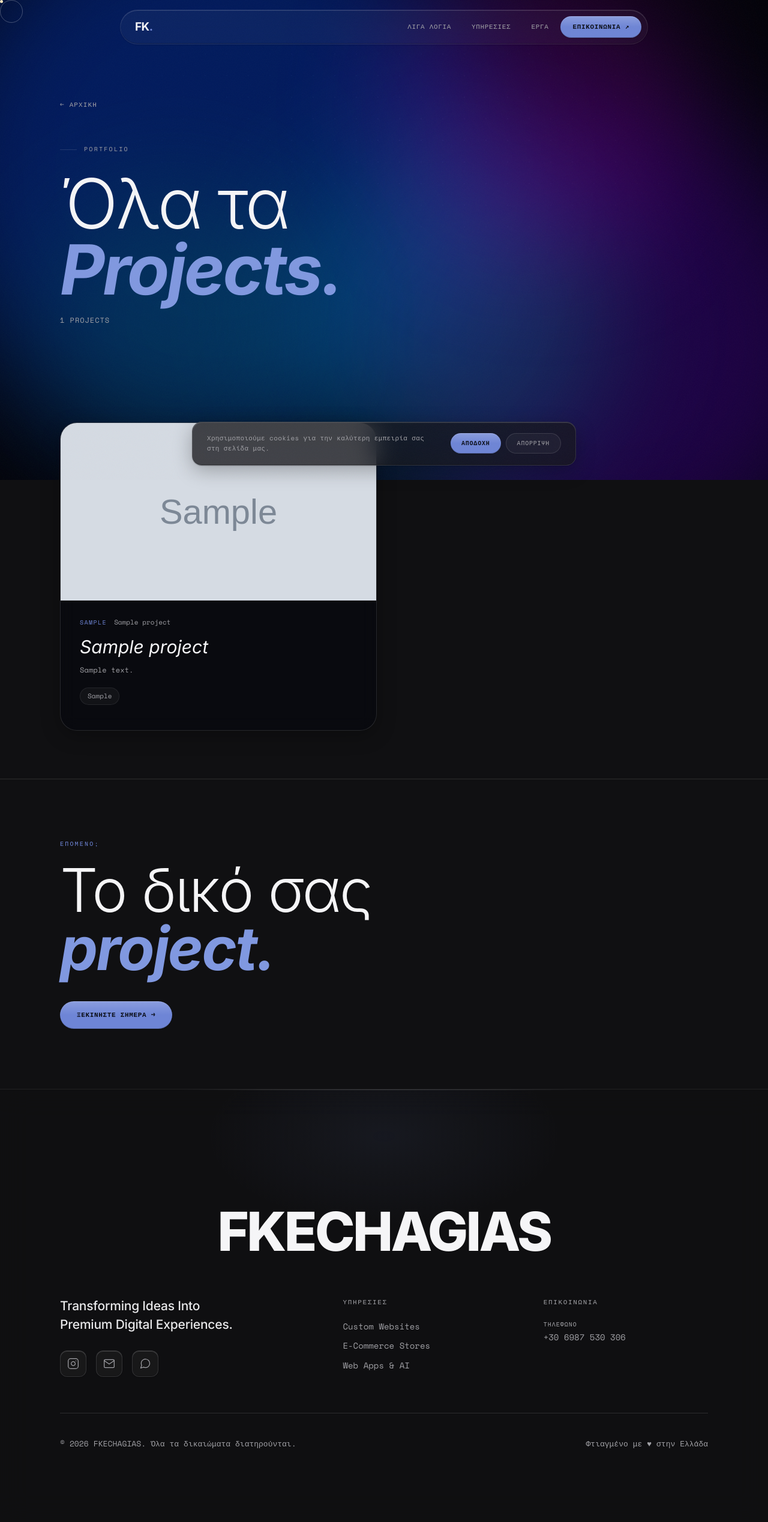
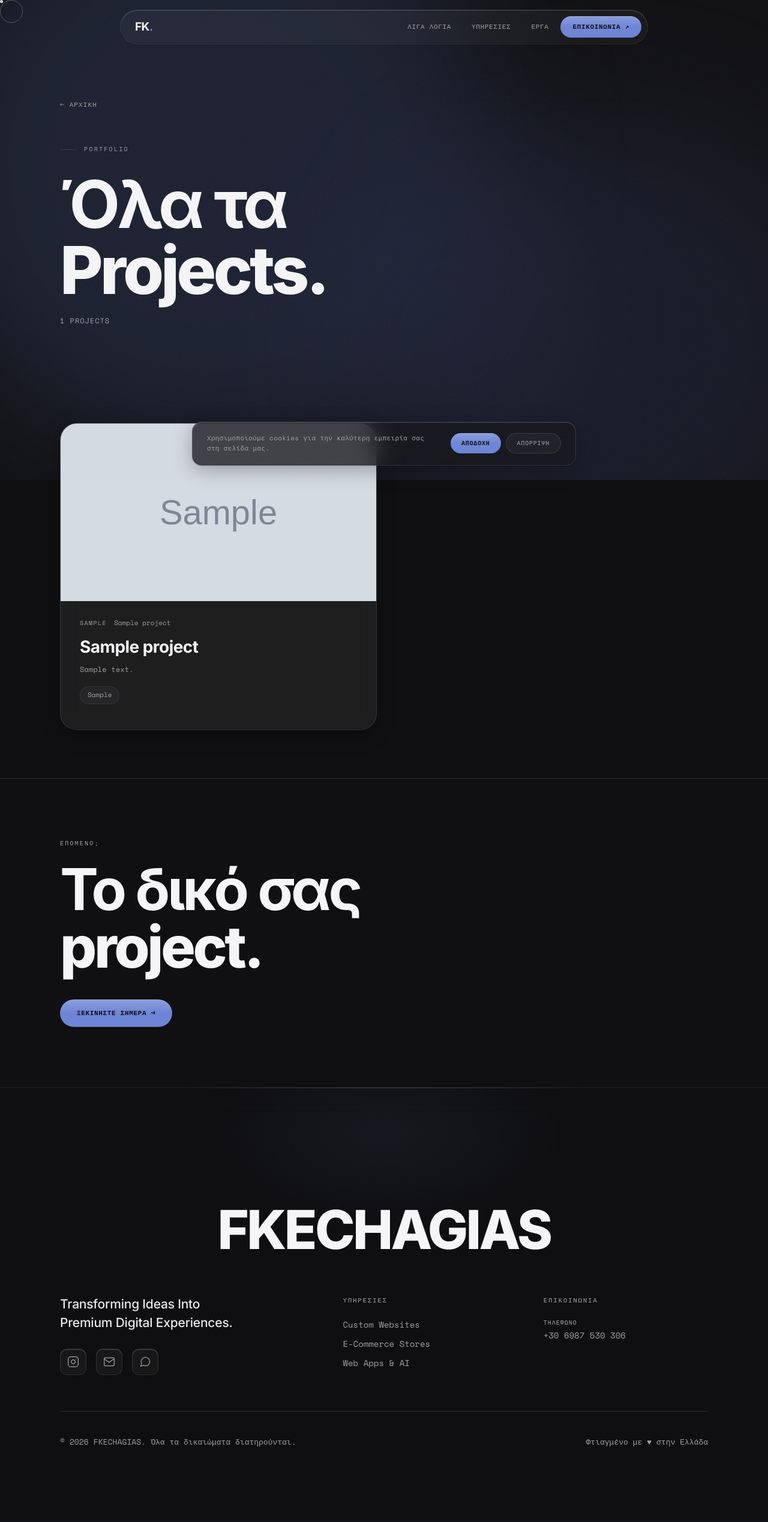
Before and after one commit to FotisKechagias/fkechagias.gr, a Django app: page /projects/ in a window 1280 px wide. Shown: the whole page at 60% size. After the commit the page ends 2411 px from the top, so only its background shows below. Run offline with Django 4.2, Linux system fonts and the light colour scheme; tables that the repository leaves empty hold one stand-in row (values such as "Sample post"); grey boxes marked "Sample" are stand-in pictures; some libraries are stand-ins or nearby versions.

Commit message:
Liquid glass redesign 9/9: project list page, ambient blobs, fallback fixes
project_list.html embedded styles move to the shared tokens: cards on
the glass recipe, bold titles (no italic/gradient accents), neutral
placeholder instead of hue-shifted gradients, accent CTA with dark ink
text. Ambient background blobs desaturated to two low-chroma navy
washes (3 blobs instead of 5). Slider-leftover UI recolored to tokens.
@supports fallback now targets .nav-inner and covers marquee/badge/
view-all strip.

```diff
--- a/static/css/styles.css
+++ b/static/css/styles.css
@@ -87,9 +87,10 @@
 }
 
 @supports not (backdrop-filter: blur(1px)) {
-  .nav-glass, .mobile-menu, #cookie-banner, .contact-form-minimal,
-  .xp-about-card, .pd-sidebar-block, .pl-card-link, .site-footer,
-  .btn-ghost {
+  .nav-inner, .nav-glass.scrolled .nav-inner, .mobile-menu,
+  .cookie-banner, .contact-form-minimal, .xp-about-card,
+  .pd-sidebar-block, .pl-card-link, .site-footer, .btn-ghost,
+  .hero-marquee, .hero-available, .xp-hend {
     background: var(--bg-elevated) !important;
   }
 }
@@ -454,7 +455,7 @@ body:not(.is-slider) .reveal-up.visible {
   pointer-events: none;
   z-index: 0;
   overflow: hidden;
-  background: oklch(0.09 0.02 260);
+  background: var(--bg);
   /* Προωθεί το fixed+blurred background στο δικό του compositor layer ώστε
      το iOS Safari να μην το ξαναζωγραφίζει σε κάθε frame του scroll (jank fix) */
   transform: translateZ(0);
@@ -466,12 +467,14 @@ body:not(.is-slider) .reveal-up.visible {
   content: '';
   position: absolute;
   inset: 0;
-  background-image: radial-gradient(oklch(1 0 0 / 0.05) 1px, transparent 1px);
+  background-image: radial-gradient(rgba(255, 255, 255, 0.05) 1px, transparent 1px);
   background-size: 36px 36px;
   mask-image: radial-gradient(ellipse 80% 60% at 50% 30%, black 0%, transparent 80%);
   -webkit-mask-image: radial-gradient(ellipse 80% 60% at 50% 30%, black 0%, transparent 80%);
 }
 @media (max-width: 768px) { .ambient-bg::before { display: none; } }
+/* Blobs: αποκορεσμένα, μονής απόχρωσης, πολύ χαμηλής έντασης —
+   δίνουν βάθος χωρίς να γίνονται πολύχρωμο gradient show */
 .ab-blob {
   position: absolute;
   border-radius: 50%;
@@ -480,43 +483,28 @@ body:not(.is-slider) .reveal-up.visible {
 .ab-1 {
   width: 75vmax;
   height: 75vmax;
-  background: oklch(0.45 0.28 250);
-  opacity: 0.38;
+  background: #2a3352;
+  opacity: 0.5;
   top: -25%;
   left: -10%;
 }
 .ab-2 {
   width: 60vmax;
   height: 60vmax;
-  background: oklch(0.42 0.24 290);
-  opacity: 0.32;
+  background: #232841;
+  opacity: 0.45;
   bottom: -20%;
   right: -10%;
 }
 .ab-3 {
   width: 45vmax;
   height: 45vmax;
-  background: oklch(0.58 0.22 195);
-  opacity: 0.26;
+  background: #262c45;
+  opacity: 0.3;
   top: 30%;
   left: 35%;
 }
-.ab-4 {
-  width: 40vmax;
-  height: 40vmax;
-  background: oklch(0.50 0.26 320);
-  opacity: 0.24;
-  top: -10%;
-  right: 10%;
-}
-.ab-5 {
-  width: 35vmax;
-  height: 35vmax;
-  background: oklch(0.52 0.20 170);
-  opacity: 0.20;
-  bottom: 5%;
-  left: 5%;
-}
+.ab-4, .ab-5 { display: none; }
 /* ── UI Elements ────────────────────────────────────────────── */
 
 
@@ -945,13 +933,13 @@ body:not(.is-slider) .site-footer.story-section {
   font-size: 8px;
   letter-spacing: 0.3em;
   text-transform: uppercase;
-  color: oklch(0.68 0.02 260);
+  color: var(--text-muted);
 }
 
 .sh-track {
   width: 1px;
   height: 32px;
-  background: oklch(0.30 0.02 260);
+  background: var(--border);
   border-radius: 1px;
   position: relative;
   overflow: hidden;
@@ -1001,7 +989,7 @@ body:not(.is-slider) .slide-counter { display: none; }
 .sc-divider, .sc-total {
   font-family: var(--font-body);
   font-size: 10px;
-  color: oklch(0.65 0.02 260);
+  color: var(--text-muted);
   letter-spacing: 0.05em;
 }
 
@@ -1023,14 +1011,14 @@ body:not(.is-slider) .slide-dots { display: none; }
   width: 4px;
   height: 4px;
   border-radius: 50%;
-  background: oklch(0.52 0.02 260);
+  background: rgba(255, 255, 255, 0.3);
   border: none;
   padding: 0;
   cursor: pointer;
   transition: background 0.3s ease, transform 0.3s ease, height 0.3s ease;
   display: block;
 }
-.sd-dot:hover { background: oklch(0.65 0.01 260); }
+.sd-dot:hover { background: rgba(255, 255, 255, 0.5); }
 .sd-dot.active {
   background: var(--c-white);
   height: 16px;
--- a/templates/portfolio/project_list.html
+++ b/templates/portfolio/project_list.html
@@ -106,19 +106,18 @@
 
   .pl-title {
     font-family: var(--font-display);
-    font-variation-settings: 'opsz' 72;
-    font-size: clamp(32px, 9vw, 120px);
-    font-weight: 300;
-    line-height: 0.95;
-    letter-spacing: -0.03em;
-    color: var(--c-white);
+    font-size: clamp(32px, 9vw, 110px);
+    font-weight: 700;
+    line-height: 1.0;
+    letter-spacing: -0.045em;
+    color: var(--text);
     margin-bottom: 20px;
   }
 
   .pl-title em {
-    font-style: italic;
-    font-weight: 700;
-    color: var(--c-blue-light);
+    font-style: normal;
+    font-weight: 800;
+    color: var(--text);
   }
 
   .pl-count {
@@ -139,21 +138,22 @@
   }
   @media (max-width: 768px) { .pl-grid { grid-template-columns: 1fr; gap: 16px; } }
 
+  /* Κάρτα: η κοινή glass συνταγή */
   .pl-card-link {
     display: block;
-    background: oklch(0.13 0.015 260 / 0.55);
-    border: 0.5px solid var(--c-border);
+    background: var(--glass-bg);
+    border: var(--glass-border);
     border-radius: var(--radius-xl);
     overflow: hidden;
-    backdrop-filter: blur(12px);
-    -webkit-backdrop-filter: blur(12px);
-    box-shadow: var(--shadow-card);
-    transition: border-color 0.4s ease, transform 0.4s var(--ease-spring), box-shadow 0.4s ease;
+    backdrop-filter: var(--glass-blur);
+    -webkit-backdrop-filter: var(--glass-blur);
+    box-shadow: var(--glass-shadow), var(--rim);
+    transition: border-color var(--transition), transform var(--transition), box-shadow var(--transition);
   }
   .pl-card-link:hover {
-    border-color: oklch(0.55 0.16 255 / 0.55);
-    transform: translateY(-8px);
-    box-shadow: var(--shadow-card-hover), var(--glow-blue);
+    border-color: rgba(255, 255, 255, 0.22);
+    transform: translateY(-4px);
+    box-shadow: 0 20px 60px rgba(0, 0, 0, 0.4), var(--rim);
   }
 
   .pl-card-image {
@@ -224,7 +220,7 @@
     font-weight: 400;
     letter-spacing: 0.14em;
     text-transform: uppercase;
-    color: var(--c-blue);
+    color: var(--text-muted);
   }
 
   .pl-card-client {
@@ -235,11 +231,10 @@
 
   .pl-card-title {
     font-family: var(--font-display);
-    font-variation-settings: 'opsz' 24;
-    font-size: clamp(22px, 2.5vw, 30px);
-    font-weight: 300;
-    font-style: italic;
-    color: var(--c-white);
+    font-size: clamp(22px, 2.5vw, 28px);
+    font-weight: 700;
+    letter-spacing: -0.02em;
+    color: var(--text);
     line-height: 1.15;
     margin-bottom: 12px;
   }
@@ -282,7 +277,7 @@
     left: 10%;
     width: 480px;
     height: 320px;
-    background: radial-gradient(ellipse, oklch(0.45 0.22 255 / 0.16) 0%, transparent 70%);
+    background: radial-gradient(ellipse, rgba(110, 133, 214, 0.08) 0%, transparent 70%);
     pointer-events: none;
     z-index: -1;
   }
@@ -297,23 +292,22 @@
     font-size: 10px;
     letter-spacing: 0.22em;
     text-transform: uppercase;
-    color: var(--c-blue);
+    color: var(--text-muted);
     margin-bottom: 20px;
   }
   .pl-cta-title {
     font-family: var(--font-display);
-    font-variation-settings: 'opsz' 72;
-    font-size: clamp(48px, 8vw, 100px);
-    font-weight: 300;
-    line-height: 0.97;
-    letter-spacing: -0.025em;
-    color: var(--c-white);
+    font-size: clamp(48px, 8vw, 96px);
+    font-weight: 700;
+    line-height: 1.0;
+    letter-spacing: -0.045em;
+    color: var(--text);
     margin-bottom: 0;
   }
   .pl-cta-title em {
-    font-style: italic;
-    font-weight: 700;
-    color: var(--c-blue-light);
+    font-style: normal;
+    font-weight: 800;
+    color: var(--text);
   }
 </style>
 {% endblock %}
```
Also changed, not shown: other parts of templates/portfolio/project_list.html (+14 -18 lines).
